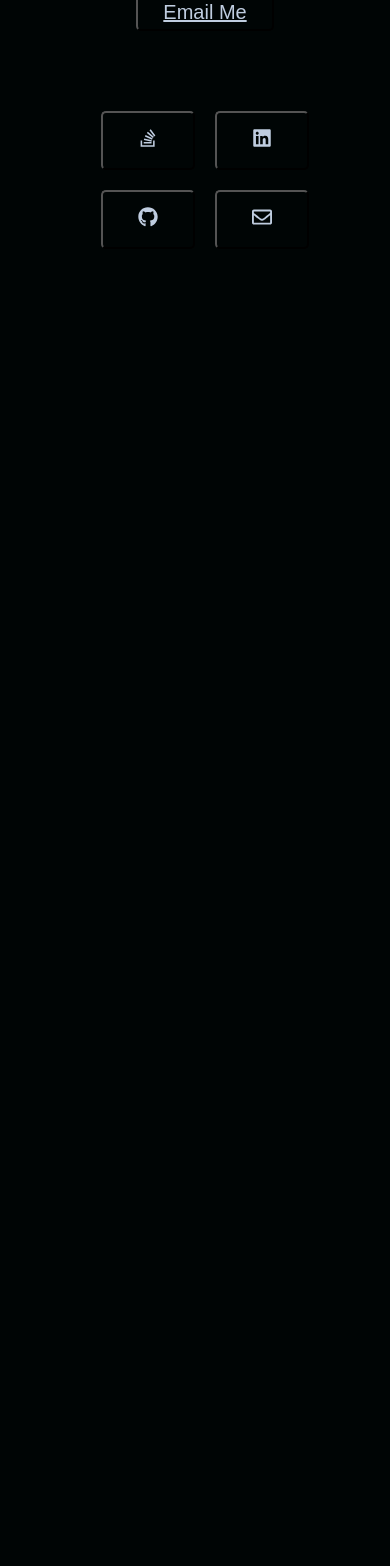
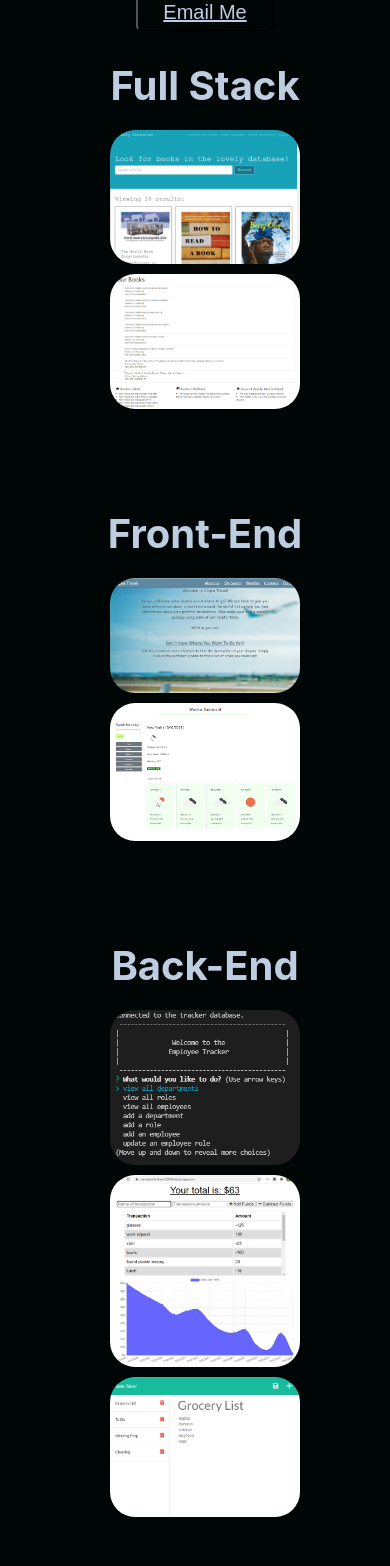
Before and after one commit to bcassellius/portfolio, a React (Create React App) app: page / in a window 390 px wide. Shown: the part 1322-2888 px from the top of the page. Before the commit the page ends 1601 px from the top, so only its background shows below. Built offline with nearby package versions, Linux system fonts and the light colour scheme.

Commit message:
add responsive columns for work examples

```diff
--- a/src/components/About/index.js
+++ b/src/components/About/index.js
@@ -24,6 +24,70 @@ function About(props) {
                 <button type="button" className="btn btn-link"><a href="https://github.com/bcassellius" target="_blank">Github</a></button>
                 <button type="button" className="btn btn-link"><a class="mailto" href="mailto:bhilliker@gmail.com"target="_blank">Email Me</a></button>
             </div>
+
+            <div>
+                <div id="main">
+                    <div>
+                        <h3>Full Stack</h3>
+                        <ul className="skill">
+                            <li>
+                                <img src={require(`../../assets/images/0.png`).default}
+                                    className="responsive-image"
+                                    alt="skills"
+                                />
+                            </li>
+                            <li>
+                                <img src={require(`../../assets/images/3.png`).default}
+                                    className="responsive-image"
+                                    alt="skills"
+                                />
+                            </li>
+                        </ul>
+                    </div>
+
+                    <div>
+                        <h3>Front-End</h3>
+                        <ul className="skill">
+                            <li>
+                                <img src={require(`../../assets/images/4.png`).default}
+                                    className="responsive-image"
+                                    alt="skills"
+                                />
+                            </li>
+                            <li>
+                                <img src={require(`../../assets/images/1.png`).default}
+                                    className="responsive-image"
+                                    alt="skills"
+                                />
+                            </li>
+                        </ul>
+                    </div>
+
+                    <div>
+                        <h3>Back-End</h3>
+                        <ul className="skill">
+                            <li>
+                                <img src={require(`../../assets/images/2.png`).default}
+                                    className="responsive-image"
+                                    alt="skills"
+                                />
+                            </li>
+                            <li>
+                                <img src={require(`../../assets/images/5.png`).default}
+                                    className="responsive-image"
+                                    alt="skills"
+                                />
+                            </li>
+                            <li>
+                                <img src={require(`../../assets/images/6.png`).default}
+                                    className="responsive-image"
+                                    alt="skills"
+                                />
+                            </li>
+                        </ul>
+                    </div>
+                </div>
+            </div>
         </section>
     );
 }
--- a/src/components/About/style.css
+++ b/src/components/About/style.css
@@ -13,3 +13,34 @@
     margin-left: auto;
     margin-right: auto;
 }
+
+.responsive-image {
+    max-width: 800px;
+    width: 100%;
+    display: block;
+    margin-left: auto;
+    margin-right: auto;
+    border-radius: 25px;
+}
+
+.skill {
+    margin: 20px;
+    list-style-type: none;
+    font-size: 20px;
+    margin-bottom: 100px;
+}
+
+#main {
+    width: 100%;
+    display: block;
+    text-align: center;
+}
+
+#main div {
+    -ms-flex: 1;  /* IE 10 */
+    flex: 1;
+}
+
+@media screen and (min-width: 930px){
+    #main {display: flex;}
+}
```
